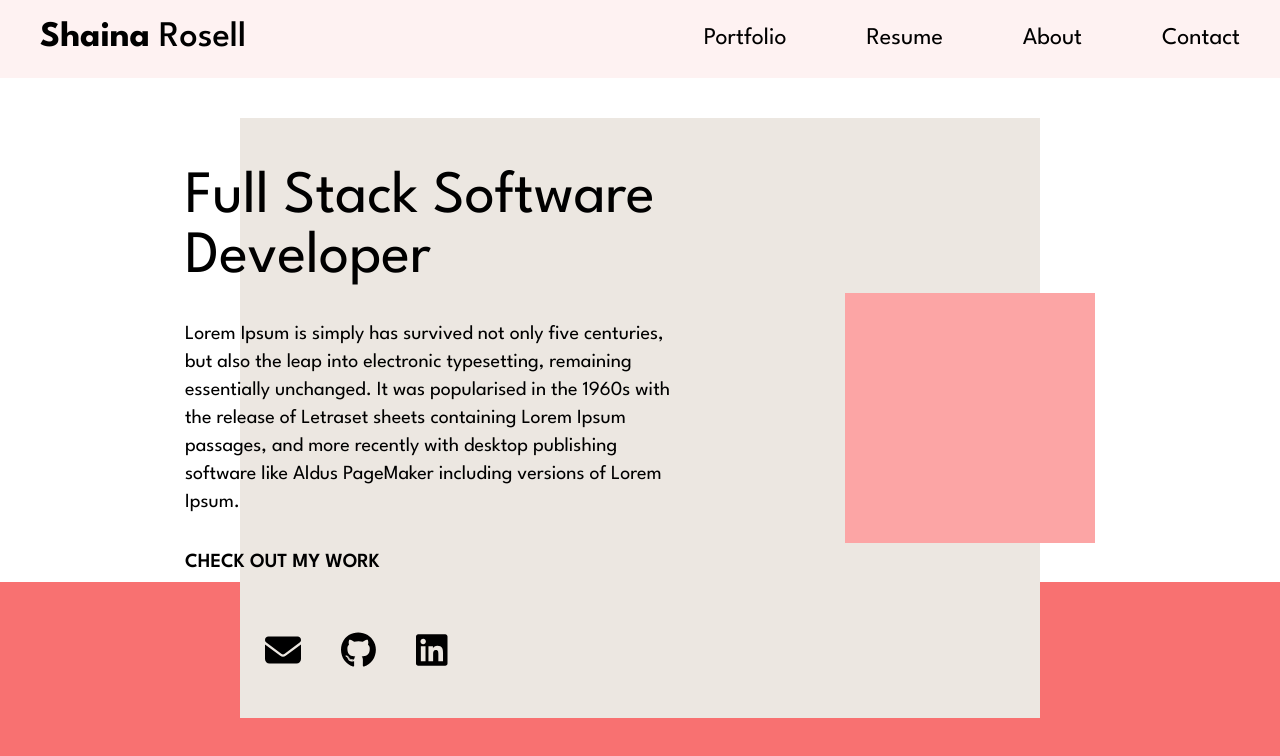
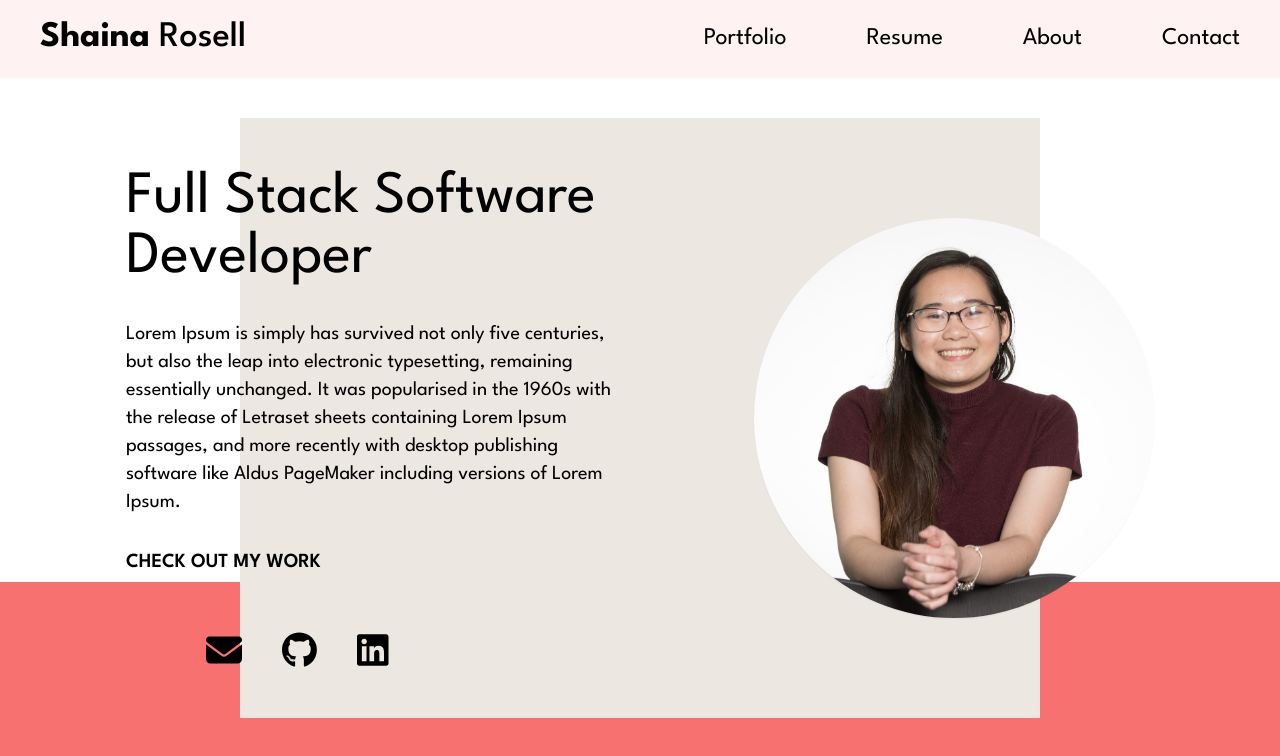
Before and after one commit to shaiRos/my-portfolio-website, a React (Vite) app: page / in a window 1280 px wide. Shown: the part 122-878 px from the top of the page. Built offline with nearby package versions, Linux system fonts and the light colour scheme.

Commit message:
added profile pic

```diff
--- a/src/sections/LandingIntro/LandingIntro.tsx
+++ b/src/sections/LandingIntro/LandingIntro.tsx
@@ -1,14 +1,15 @@
 import { FontAwesomeIcon } from "@fortawesome/react-fontawesome";
 import { faEnvelope } from "@fortawesome/free-solid-svg-icons";
 import { faGithub, faLinkedin } from "@fortawesome/free-brands-svg-icons";
+import holder from '../../assets/profile.jpg'
 
 export default function LandingIntro() {
 
     return (
         <div className="flex justify-center mt-40 my-16 h-[50vh]">
-            <div className="h-[600px] w-[800px]" style={{backgroundColor: "#ECE7E1"}}>
+            <div className="h-[600px] w-[800px]" style={{ backgroundColor: "#ECE7E1" }}>
             </div>
-            <div className="absolute h-[600px] flex gap-40 items-center">
+            <div className="absolute h-[600px] flex gap-32 items-center">
                 <div className="flex flex-col gap-8 max-w-[500px]">
                     <label className="text-6xl">Full Stack Software Developer</label>
                     <section className="text-xl">Lorem Ipsum is simply has survived not only five centuries, but also the leap into electronic typesetting, remaining essentially unchanged. It was popularised in the 1960s with the release of Letraset sheets containing Lorem Ipsum passages, and more recently with desktop publishing software like Aldus PageMaker including versions of Lorem Ipsum.</section>
@@ -20,7 +21,14 @@ export default function LandingIntro() {
                     </div>
                 </div>
                 <div>
-                    <div className="h-[250px] w-[250px] bg-red-300"></div>
+                    <img
+                        width={400}
+                        height={400}
+                        src={holder}
+                        className="img-fluid rounded-full hoverable shadow-sm"
+                        alt="Self Portrait"
+                    />
+                    {/* <div className="h-[250px] w-[250px] bg-red-300"></div> */}
                 </div>
             </div>
         </div>
```
Also changed, not shown: src/assets/profile.jpg (added).
